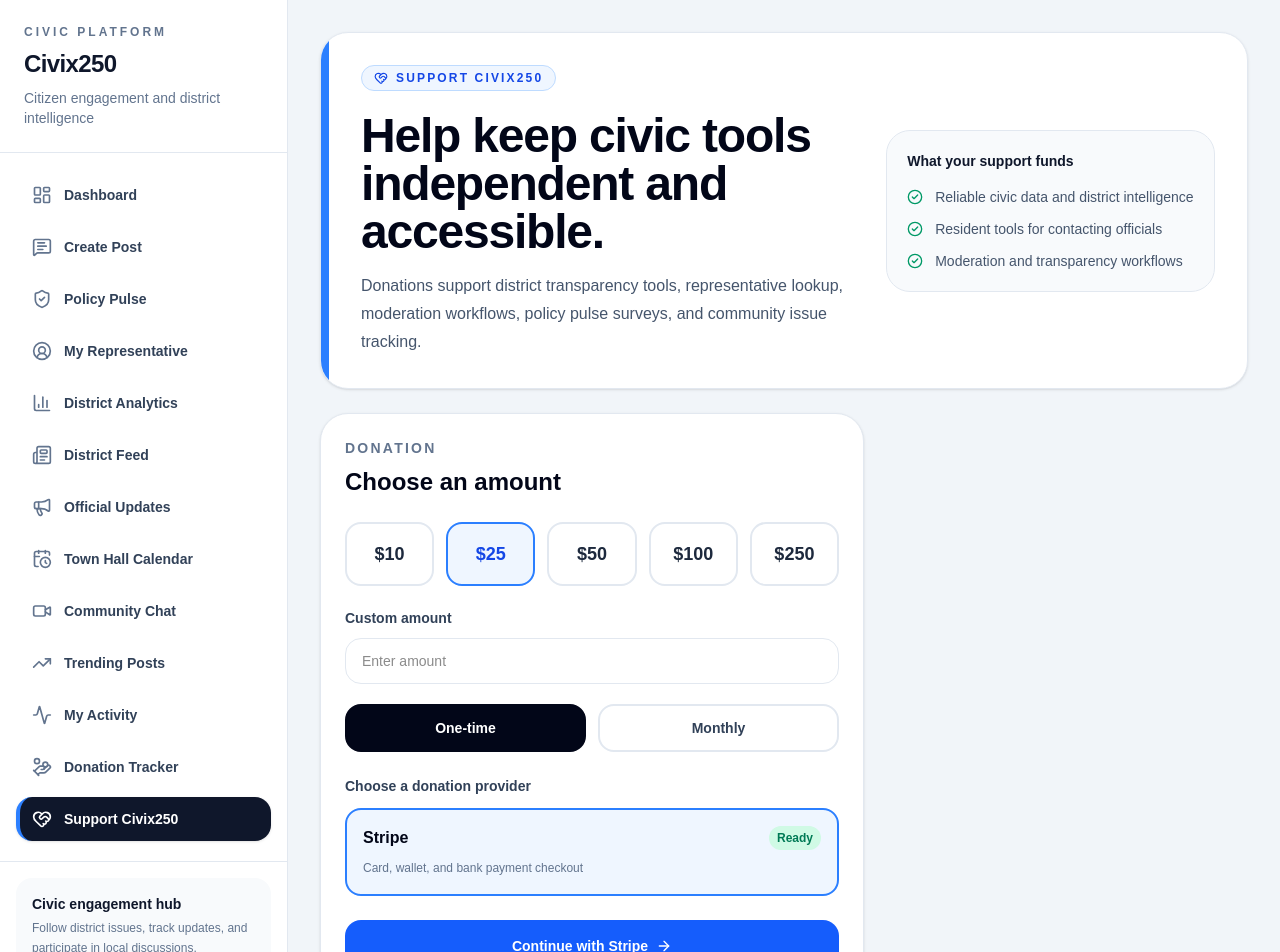
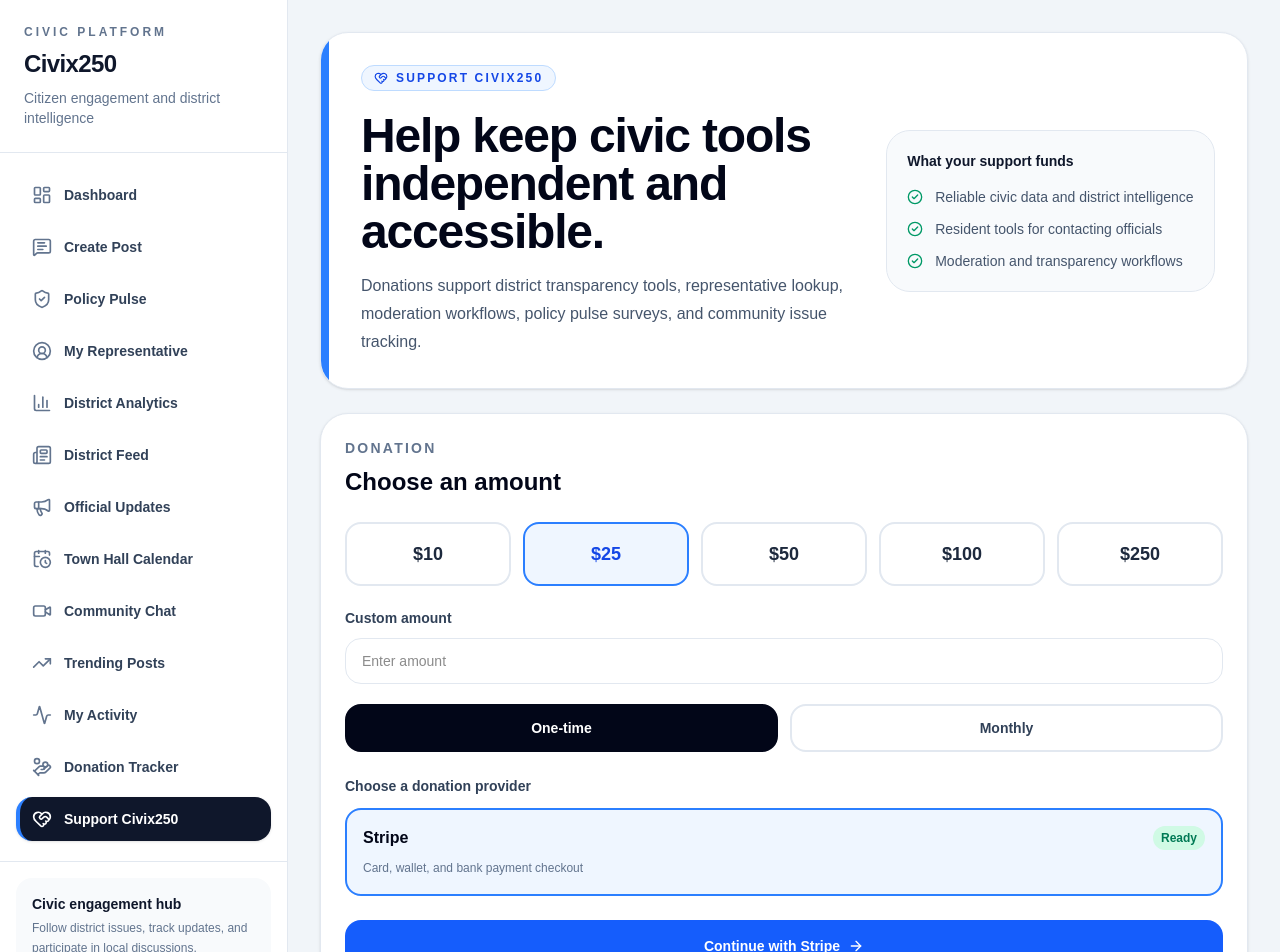
Before and after one commit to protim1907-oss/civixos-v2, a Next.js app: page /donate in a window 1280 px wide. Shown: the top 952 px of the page. Built offline with nearby package versions, Linux system fonts and the light colour scheme; no server answers; the database is empty.

Commit message:
donation 1

```diff
--- a/app/donate/page.tsx
+++ b/app/donate/page.tsx
@@ -91,7 +91,7 @@
               </div>
             </section>
 
-            <section className="grid gap-6 lg:grid-cols-[1fr_360px]">
+            <section className="grid gap-6">
               <div className="rounded-[28px] border border-slate-200 bg-white p-6 shadow-sm">
                 <div>
                   <p className="text-sm font-semibold uppercase tracking-[0.16em] text-slate-500">
```
